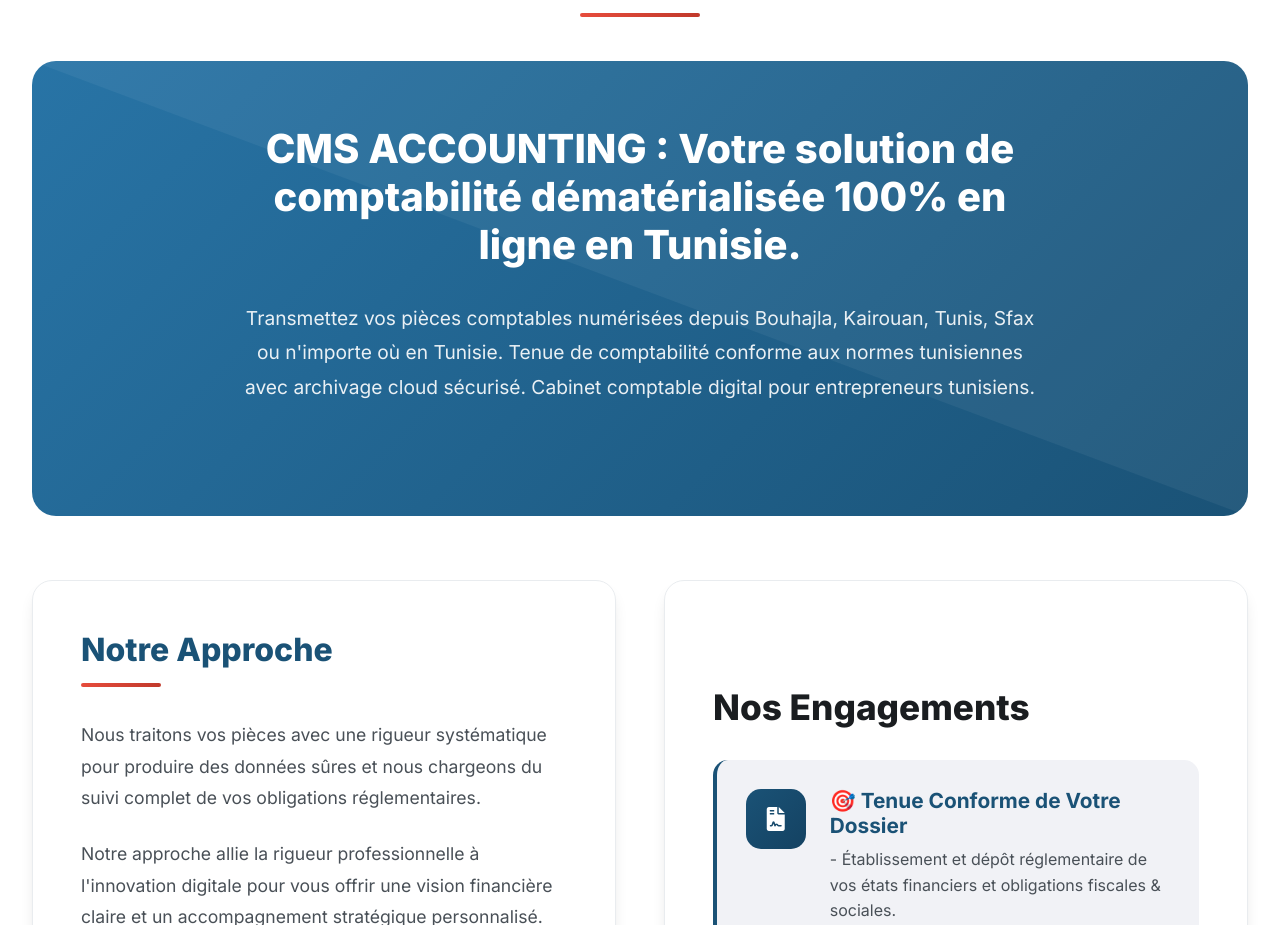
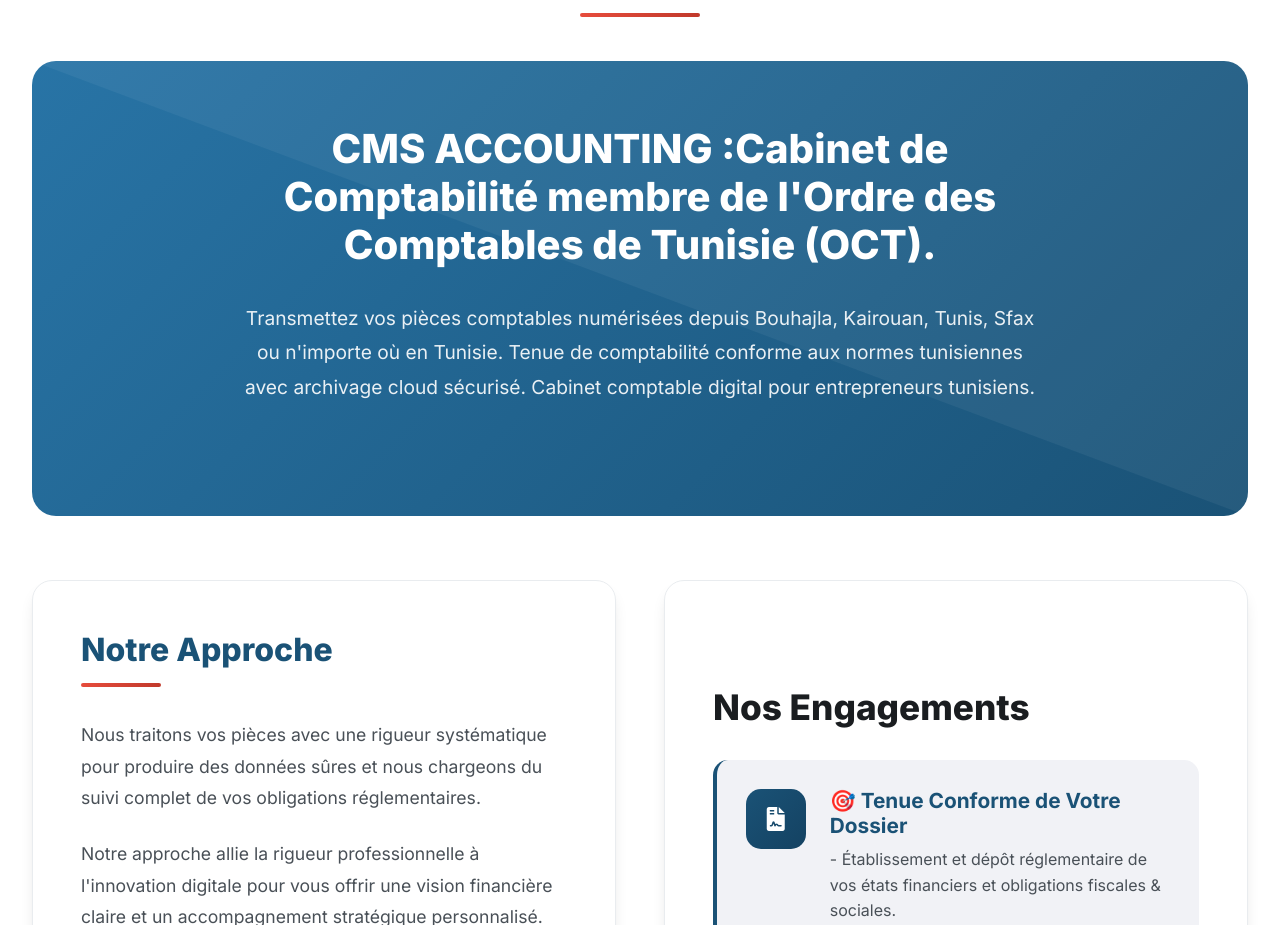
Before and after one commit to wissemetc/cmsaccounting, a plain HTML site: page index.html in a window 1280 px wide. Shown: the part 1267-2192 px from the top of the page. Drawn offline with nearby package versions, Linux system fonts and the light colour scheme; no server answers.

Commit message:
Update index.html

```diff
--- a/index.html
+++ b/index.html
@@ -225,7 +225,7 @@
             <!-- CMS Accounting Hero -->
             <div class="cms-accounting-section">
                 <div class="cms-accounting-content">
-                    <h3>CMS ACCOUNTING : Votre solution de comptabilité dématérialisée 100% en ligne en Tunisie.</h3>
+                    <h3>CMS ACCOUNTING :Cabinet de Comptabilité membre de l'Ordre des Comptables de Tunisie (OCT).</h3>
                     <p>
                         Transmettez vos pièces comptables numérisées depuis Bouhajla, Kairouan, Tunis, Sfax ou n'importe où en Tunisie. Tenue de comptabilité conforme aux normes tunisiennes avec archivage cloud sécurisé. Cabinet comptable digital pour entrepreneurs tunisiens.
                     </p>
```
